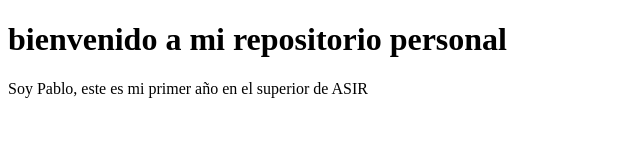
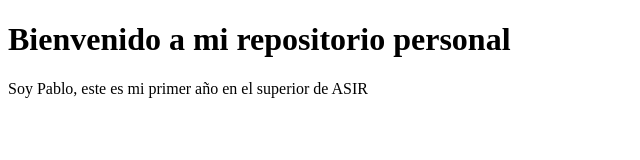
Before and after one commit to Pablotena06/LM2425, a plain HTML site: page index.html in a window 1280 px wide. Shown: the whole page, without its empty margins (0-640 px from the left). Drawn offline with Linux system fonts and the light colour scheme.

Commit message:
arreglo de mayusculas

```diff
--- a/index.html
+++ b/index.html
@@ -6,7 +6,7 @@
     <title>Mi primera web</title>
 </head>
 <body>
-    <h1>bienvenido a mi repositorio personal</h1>
+    <h1>Bienvenido a mi repositorio personal</h1>
     <p>Soy Pablo, este es mi primer año  en el superior de ASIR</p>
 </body>
 </html>
```
